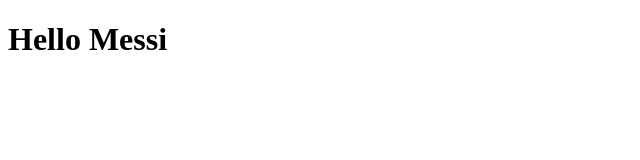
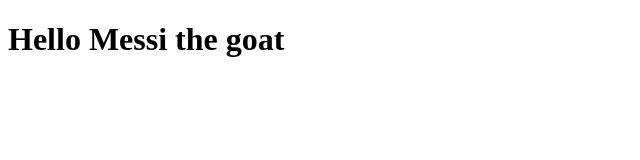
Before and after one commit to Yam-debug/coursera_test, a plain HTML site: page site/index.html in a window 1280 px wide. Shown: the whole page, without its empty margins (0-640 px from the left). Drawn offline with Linux system fonts and the light colour scheme.

Commit message:
A little addition to my page.

```diff
--- a/site/index.html
+++ b/site/index.html
@@ -4,6 +4,6 @@
 	<title>Hello Yam</title>
 </head>
 <body>
-<h1>Hello Messi</h1>
+<h1>Hello Messi the goat</h1>
 </body>
 </html>
```
